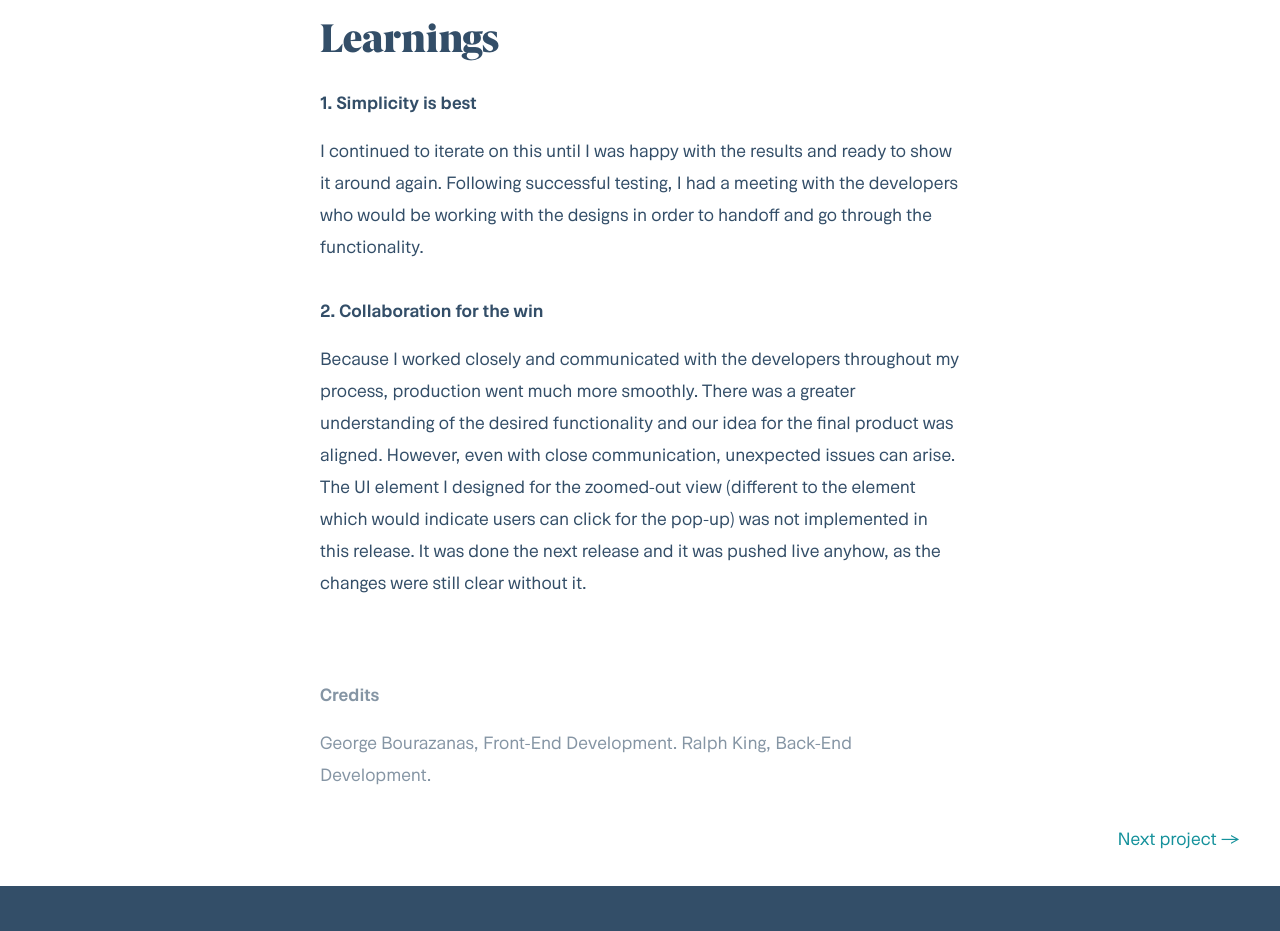
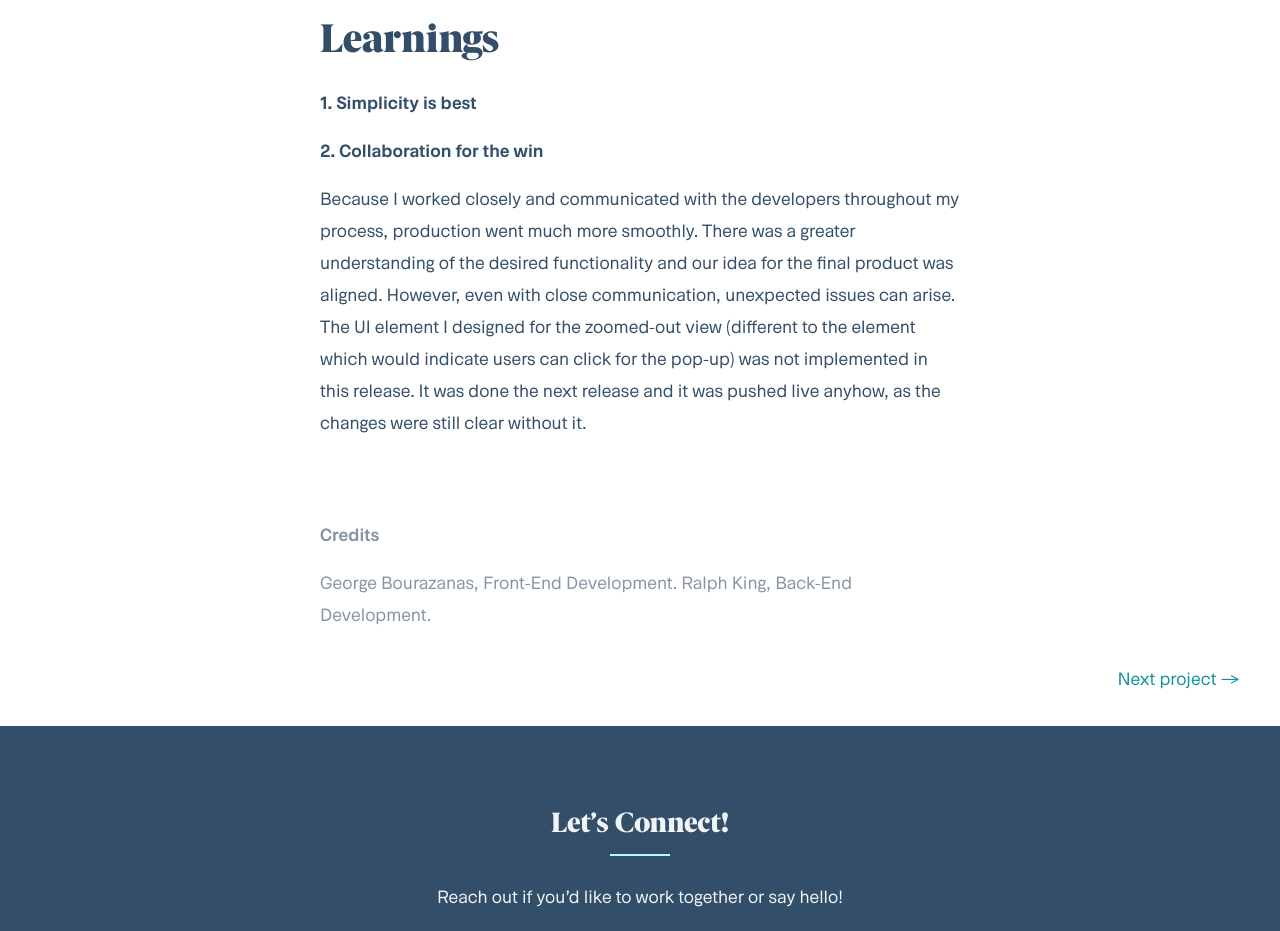
Before and after one commit to GiselleLohuis/gisellelohuis.com, a plain HTML site: page REalyse-Properties-Search/index.html in a window 1280 px wide. Shown: the part 7180-8111 px from the top of the page. Drawn offline with Linux system fonts and the light colour scheme; a web font is replaced by a local one.

Commit message:
Remove misplaced text

```diff
--- a/REalyse-Properties-Search/index.html
+++ b/REalyse-Properties-Search/index.html
@@ -96,7 +96,7 @@
 		</section>
 		<h2>Learnings</h2>
 		<h6>1. Simplicity is best</h6>
-		<p>I continued to iterate on this until I was happy with the results and ready to show it around again. Following successful testing, I had a meeting with the developers who would be working with the designs in order to handoff and go through the functionality.</p>
+
 		<h6>2. Collaboration for the win</h6>
 		<p>Because I worked closely and communicated with the developers throughout my process, production went much more smoothly. There was a greater understanding of the desired functionality and our idea for the final product was aligned. However, even with close communication, unexpected issues can arise. The UI element I designed for the zoomed-out view (different to the element which would indicate users can click for the pop-up) was not implemented in this release. It was done the next release and it was pushed live anyhow, as the changes were still clear without it.</p>
 		<h6 class="credits">Credits</h6>
```
Also changed, not shown: 2 other files.
